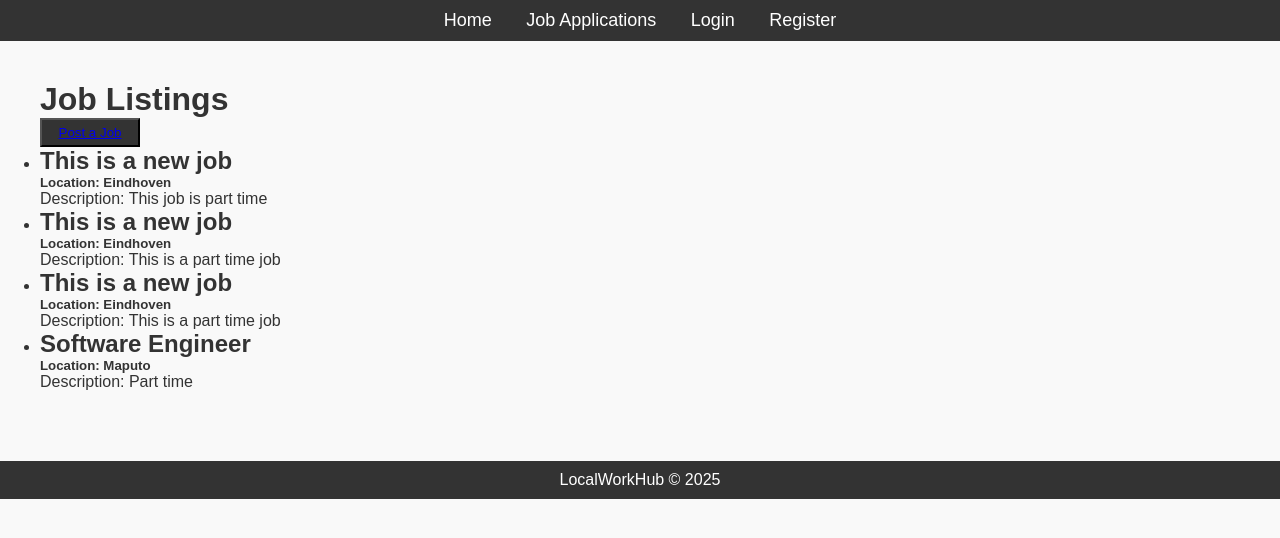
After one commit to tassneemaltaf/local_jobs_api, a Django app: page / in a window 1280 px wide. The commit adds this page. Shown: the top 538 px of the page. Run offline with Django 5.2, Linux system fonts and the light colour scheme; data comes from the database, SQL or seed files in the repository; both versions use the stored data as it was after the commit.

Commit message:
Created templates for list and create and also created views for the templates

```diff
--- /dev/null
+++ b/local_jobs_listings/api/static/css/styles.css
@@ -0,0 +1,54 @@
+/* Basic reset */
+* {
+    margin: 0;
+    padding: 0;
+    box-sizing: border-box;
+}
+
+body {
+    font-family: Arial, sans-serif;
+    background-color: #f9f9f9;
+    color: #333;
+}
+
+header {
+    background-color: #333;
+    padding: 10px;
+    text-align: center;
+}
+
+header nav ul {
+    list-style-type: none;
+}
+
+header nav ul li {
+    display: inline;
+    margin: 0 15px;
+}
+
+header nav ul li a {
+    color: white;
+    text-decoration: none;
+    font-size: 18px;
+}
+
+.content {
+    margin: 20px;
+    display: block;
+    padding: 20px;
+}
+
+button {
+    padding: 5px;
+    width: 100px;
+    background-color: #333;
+    color: white;
+}
+
+footer {
+    text-align: center;
+    margin-top: 50px;
+    padding: 10px;
+    background-color: #333;
+    color: white;
+}
--- /dev/null
+++ b/local_jobs_listings/api/static/js/script.js
@@ -0,0 +1,4 @@
+// Basic example script to demonstrate dynamic behavior
+document.addEventListener('DOMContentLoaded', function() {
+    console.log('Blog page loaded');
+});
--- a/local_jobs_listings/api/templates/accounts/profile.html
+++ b/local_jobs_listings/api/templates/accounts/profile.html
@@ -1,3 +1,4 @@
+{% %}
 {% if user.is_authenticated %} You are logged in as {{ user }}.
 <form action="{% url 'logout' %}" method="post">
     {% csrf_token %}
--- a/local_jobs_listings/api/templates/api/base.html
+++ b/local_jobs_listings/api/templates/api/base.html
@@ -0,0 +1,34 @@
+{% load static %}
+<!DOCTYPE html>
+<html lang="en">
+<head>
+  <meta charset="UTF-8">
+  <meta name="viewport" content="width=device-width, initial-scale=1.0">
+  <title>{% block title %}Document{% endblock %}</title>
+  <link rel="stylesheet" href="{% static 'css/styles.css' %}" />
+</head>
+<body>
+  <header>
+    <nav>
+      <ul>
+        <li><a href="{% url 'home' %}">Home</a></li>
+        <li><a href="{% url 'home' %}">Job Applications</a></li>
+        <li><a href="{% url 'login' %}">Login</a></li>
+        <li><a href="{% url 'register' %}">Register</a></li>
+      </ul>
+    </nav>
+  </header>
+
+  <div class="content">
+    {% block content %}
+    <!-- Page-specific content goes here -->
+    {% endblock %}
+  </div>
+
+  <footer>
+    <p>LocalWorkHub &copy; 2025 </p>
+  </footer>
+
+  <script src="{% static 'js/scripts.js' %}"></script>
+</body>
+</html>
--- /dev/null
+++ b/local_jobs_listings/api/templates/api/job_list.html
@@ -0,0 +1,18 @@
+{% extends "api/base.html" %}
+{% block title %}Home{% endblock %}
+{% block content %}
+
+<h1>Job Listings</h1>
+<button><a href="new">Post a Job</a></button>
+<ul>
+    {% for job in jobs %}
+    <li>
+        <h2>{{ job.job_title }}</h2>
+        <h5>Location: {{job.location }}</h5>
+        <p>Description: {{ job.job_description }}</p>
+    </li>
+    {% empty %}
+        <p>No jobs yet</p>
+    {% endfor %}
+</ul>
+{% endblock %}
--- a/local_jobs_listings/api/templates/api/login.html
+++ b/local_jobs_listings/api/templates/api/login.html
@@ -1,3 +1,6 @@
+{% extends "api/base.html" %}
+{% block title %}Login{% endblock %}
+{% block content %}
     {% if form.errors %}
     <p>Your username and password didn't match. Please try again.</p>
     {% endif %}
@@ -5,3 +8,4 @@
         {% csrf_token %} {{ form.as_p }}
     <input type="submit" value="login" />
     </form>
+{% endblock %}
--- a/local_jobs_listings/api/urls.py
+++ b/local_jobs_listings/api/urls.py
@@ -2,11 +2,13 @@ from django.urls import path
 from .views import RegisterView
 from django.contrib.auth import views as auth_views
 from django.views.generic import TemplateView
+from .views import JobListView, JobCreateView
 
 urlpatterns = [
-    path('register/', RegisterView.as_view(), name='register')
-    path('login/', auth_views.LoginView.as_view(template_name='blog/login.html'), name='login'),
+    path('register/', RegisterView.as_view(), name='register'),
+    path('login/', auth_views.LoginView.as_view(template_name='api/login.html'), name='login'),
     path('logout/', auth_views.LoginView.as_view(next_page='login'), name='logout'),
-    path('accounts/profile/', Template_view.as_view(template_name='accounts/profile.html'), name='profile')
-    path('home/', TemplateView.as_view(template_name='blog/home.html'), name='home'),
+    path('accounts/profile/', TemplateView.as_view(template_name='accounts/profile.html'), name='profile'),
+    path('', JobListView.as_view(), name='home'),
+    path('new/', JobCreateView.as_view(), name='job_create'),
 ]
--- a/local_jobs_listings/api/views.py
+++ b/local_jobs_listings/api/views.py
@@ -2,8 +2,24 @@ from django.shortcuts import render
 from .forms import CustomUserForm
 from django.views import generic
 from django.urls import reverse_lazy
+from django.contrib.auth.mixins import LoginRequiredMixin
+from .models import Job, JobApplication
+
 
 class RegisterView(generic.CreateView):
   form_class = CustomUserForm
   success_url = reverse_lazy("login")
   template_name = "api/register.html"
+
+class JobListView(generic.ListView):
+  model = Job
+  template_name = "api/job_list.html"
+  context_object_name = 'jobs'
+
+
+class JobCreateView(generic.CreateView, LoginRequiredMixin):
+  model = Job
+  fields = ['job_title', 'location', 'job_description']
+  template_name = "api/job_create.html"
+  context_object_name = 'jobs'
+  success_url = reverse_lazy('home')
--- a/local_jobs_listings/local_jobs_listings/settings.py
+++ b/local_jobs_listings/local_jobs_listings/settings.py
@@ -125,6 +125,10 @@ USE_TZ = True
 
 STATIC_URL = 'static/'
 
+STATICFILES_DIRS = [
+    BASE_DIR / "api/static"
+]
+
 # Default primary key field type
 # https://docs.djangoproject.com/en/5.1/ref/settings/#default-auto-field
 
```
Also changed, not shown: local_jobs_listings/api/templates/api/job_create.html (added, +10 -0 lines), local_jobs_listings/api/templates/api/register.html (+8 -6 lines), local_jobs_listings/api/templates/api/home.html (deleted), local_jobs_listings/db.sqlite3. Lines whose indentation alone changed are shown as unchanged.
